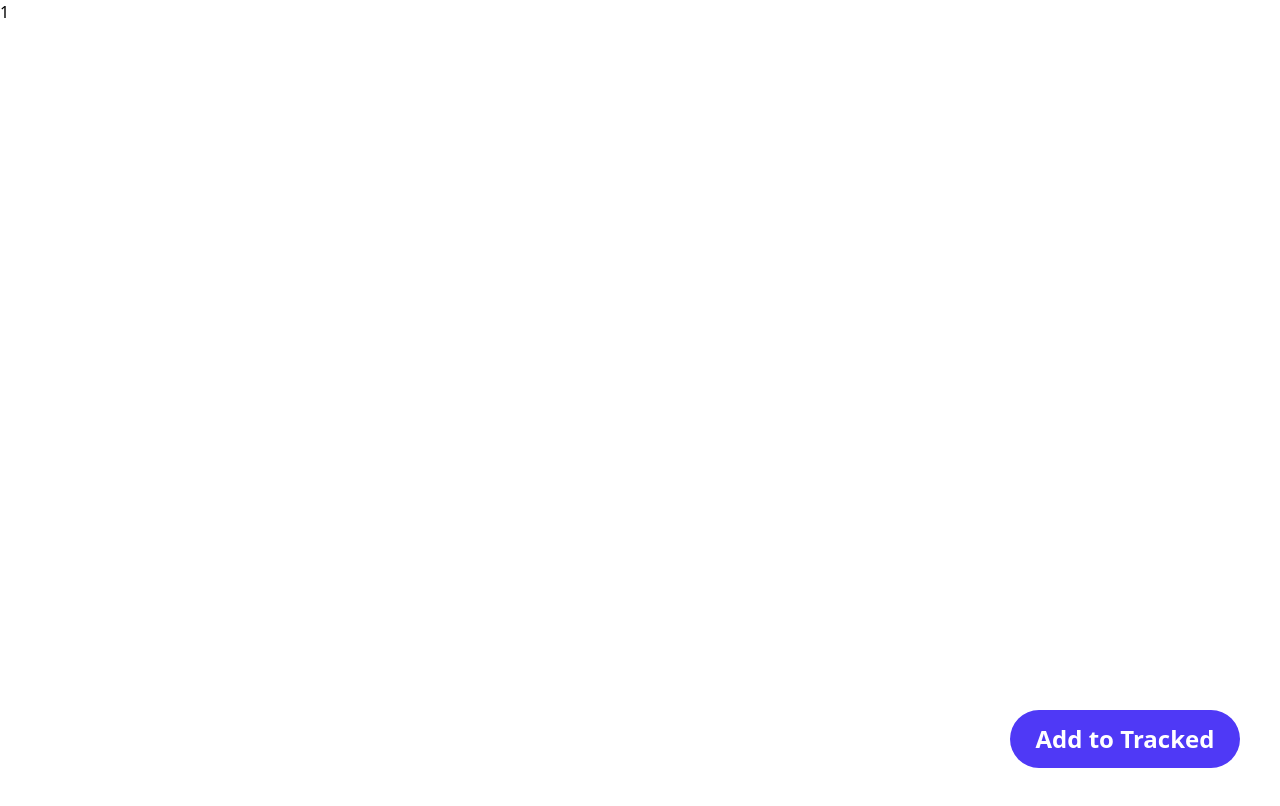
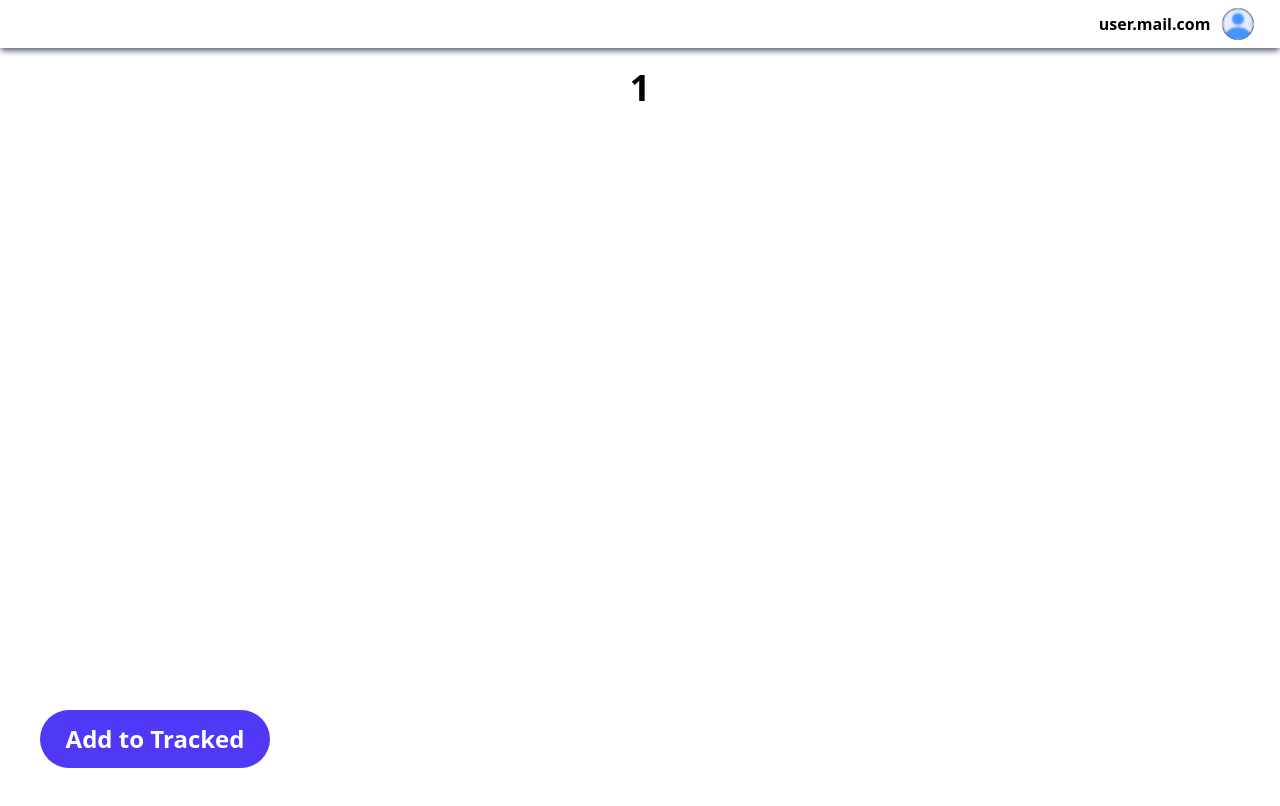
Before and after one commit to JBardoe/TradingSim, a React (Vite) app in the folder frontend/: page /singleStock/1 in a window 1280 px wide. Shown: the top 806 px of the page. Built offline with nearby package versions, Linux system fonts and the light colour scheme; no server answers.

Commit message:
Added navigation bar and title to stock page

```diff
--- a/frontend/src/components/singlestock/TrackingToggle.tsx
+++ b/frontend/src/components/singlestock/TrackingToggle.tsx
@@ -38,7 +38,7 @@ const TrackingToggle = ({ tracked, setTracked, code }: TrackingToggleProps) => {
 
 	return (
 		<button
-			className="text-white rounded-full fixed bottom-8 right-10 cursor-pointer bg-indigo-600 hover:bg-indigo-800 active:bg-indigo-950 dark:bg-indigo-500 dark:hover:bg-indigo-700 dark:active:bg-indigo-900 text-2xl font-bold px-[2%] py-[1%] hover:scale-[110%] active:scale-[97%]"
+			className="text-white rounded-full fixed bottom-8 left-10 cursor-pointer bg-indigo-600 hover:bg-indigo-800 active:bg-indigo-950 dark:bg-indigo-500 dark:hover:bg-indigo-700 dark:active:bg-indigo-900 text-2xl font-bold px-[2%] py-[1%] hover:scale-[110%] active:scale-[97%]"
 			onClick={() => {
 				setBlocked(true);
 				toggleTracking();
--- a/frontend/src/pages/SingleStock.tsx
+++ b/frontend/src/pages/SingleStock.tsx
@@ -2,6 +2,7 @@ import axios from "axios";
 import { useEffect, useState } from "react";
 import { useParams } from "react-router-dom";
 import TrackingToggle from "../components/singlestock/TrackingToggle";
+import TopBar from "../components/TopBar";
 
 const SingleStock = () => {
 	const { stockCode } = useParams<{ stockCode: string }>();
@@ -29,7 +30,12 @@ const SingleStock = () => {
 
 	return (
 		<>
-			<div>{stockCode}</div>
+			<TopBar home={false} />
+			<div className="w-full h-full">
+				<h1 className="text-center font-bold text-4xl mt-5">
+					{stockCode}
+				</h1>
+			</div>
 			<TrackingToggle
 				tracked={tracked}
 				setTracked={setTracked}
```
